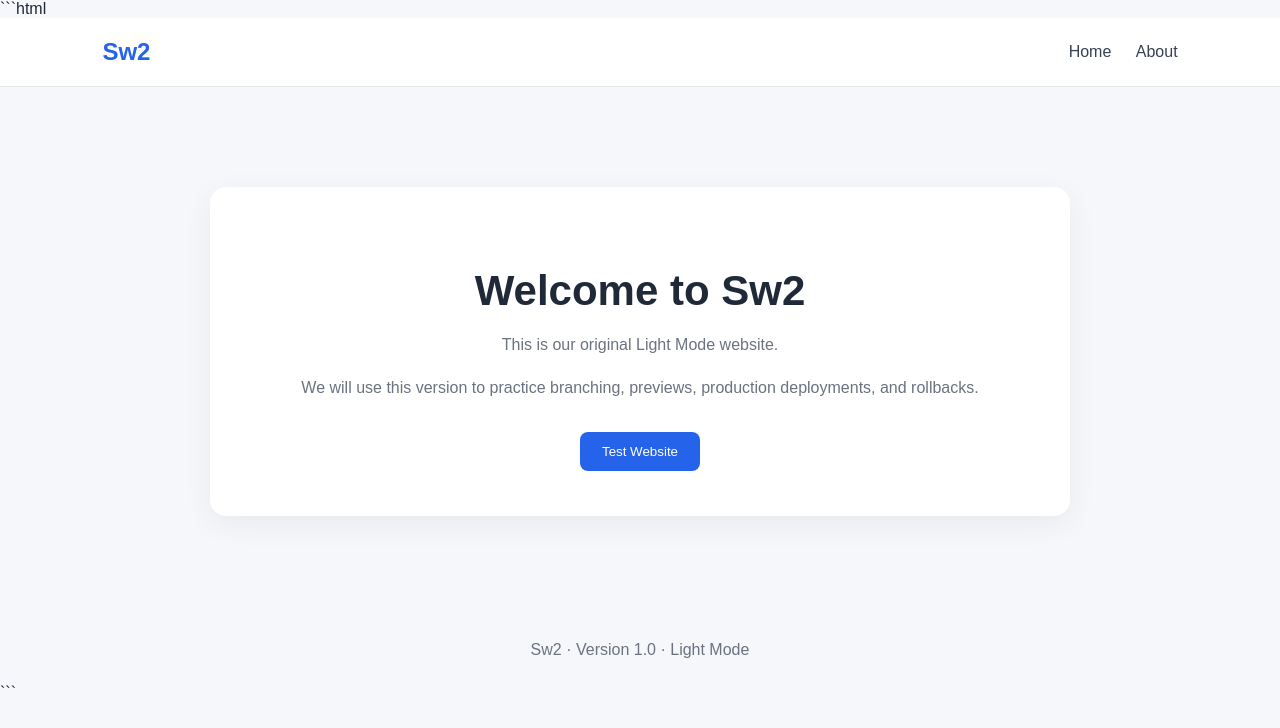
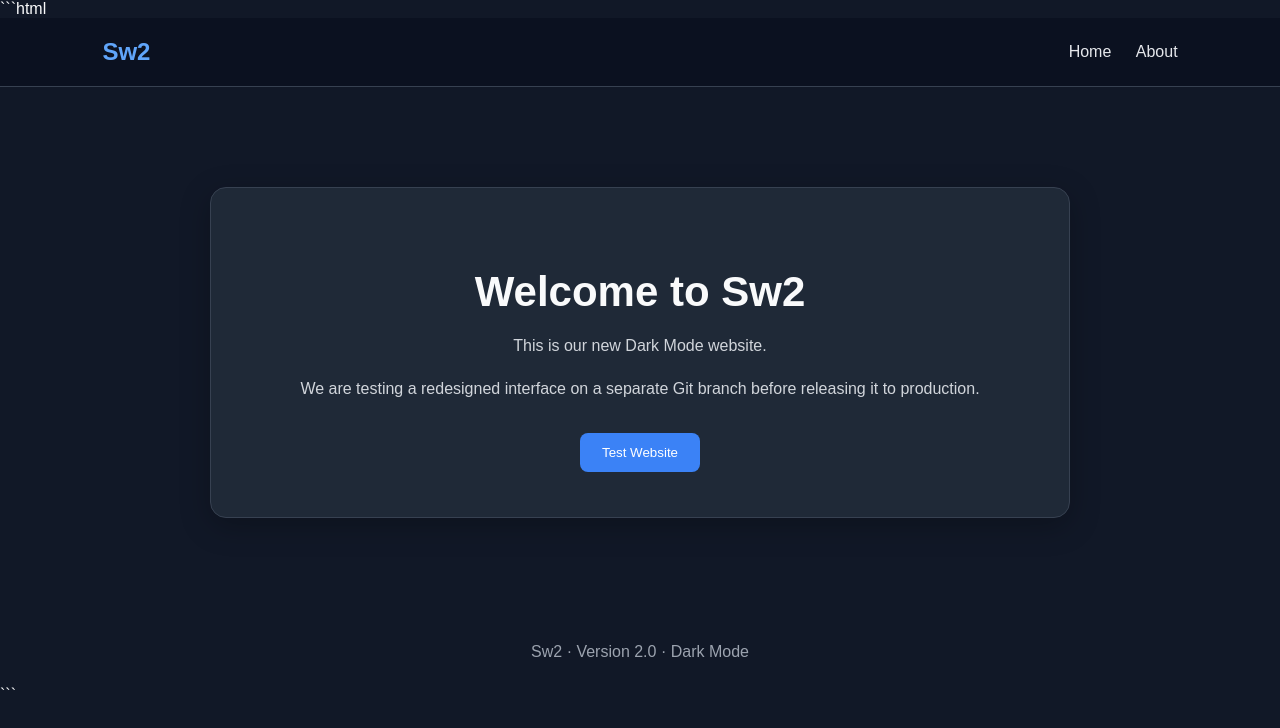
Before and after one commit to Adirohansuyal/Sw2, a plain HTML site: page website/index.html in a window 1280 px wide. Drawn offline with Linux system fonts and the light colour scheme.

Commit message:
Restored Dark Mode

````diff
--- a/website/index.html
+++ b/website/index.html
@@ -4,7 +4,7 @@
 <head>
     <meta charset="UTF-8">
     <meta name="viewport" content="width=device-width, initial-scale=1.0">
-    <title>Sw2 | Light Mode</title>
+    <title>Sw2 | Dark Mode</title>
     <style>
         * {
             box-sizing: border-box;
@@ -13,8 +13,8 @@
         body {
             margin: 0;
             font-family: Arial, sans-serif;
-            background: #f5f7fb;
-            color: #1f2937;
+            background: #111827;
+            color: #f9fafb;
         }
 
         nav {
@@ -22,18 +22,18 @@
             justify-content: space-between;
             align-items: center;
             padding: 20px 8%;
-            background: #ffffff;
-            border-bottom: 1px solid #e5e7eb;
+            background: #0b1120;
+            border-bottom: 1px solid #374151;
         }
 
         .logo {
             font-size: 24px;
             font-weight: bold;
-            color: #2563eb;
+            color: #60a5fa;
         }
 
         nav a {
-            color: #374151;
+            color: #e5e7eb;
             text-decoration: none;
             margin-left: 20px;
         }
@@ -46,10 +46,11 @@
         }
 
         .card {
-            background: #ffffff;
+            background: #1f2937;
             padding: 45px 25px;
             border-radius: 16px;
-            box-shadow: 0 8px 30px rgba(0, 0, 0, 0.06);
+            border: 1px solid #374151;
+            box-shadow: 0 8px 30px rgba(0, 0, 0, 0.25);
         }
 
         h1 {
@@ -58,12 +59,12 @@
         }
 
         p {
-            color: #6b7280;
+            color: #d1d5db;
             line-height: 1.7;
         }
 
         button {
-            background: #2563eb;
+            background: #3b82f6;
             color: #ffffff;
             border: none;
             border-radius: 8px;
@@ -72,10 +73,14 @@
             cursor: pointer;
         }
 
+        button:hover {
+            background: #2563eb;
+        }
+
         footer {
             text-align: center;
             padding: 25px;
-            color: #6b7280;
+            color: #9ca3af;
         }
     </style>
 </head>
@@ -91,16 +96,16 @@
     <main>
         <section class="card" id="about">
             <h1>Welcome to Sw2</h1>
-            <p>This is our original Light Mode website.</p>
-            <p>We will use this version to practice branching,
-               previews, production deployments, and rollbacks.</p>
-            <button onclick="alert('Light Mode is working!')">
+            <p>This is our new Dark Mode website.</p>
+            <p>We are testing a redesigned interface on a separate
+               Git branch before releasing it to production.</p>
+            <button onclick="alert('Dark Mode is working!')">
                 Test Website
             </button>
         </section>
     </main>
 
-    <footer>Sw2 · Version 1.0 · Light Mode</footer>
+    <footer>Sw2 · Version 2.0 · Dark Mode</footer>
 </body>
 </html>
 ```
````
